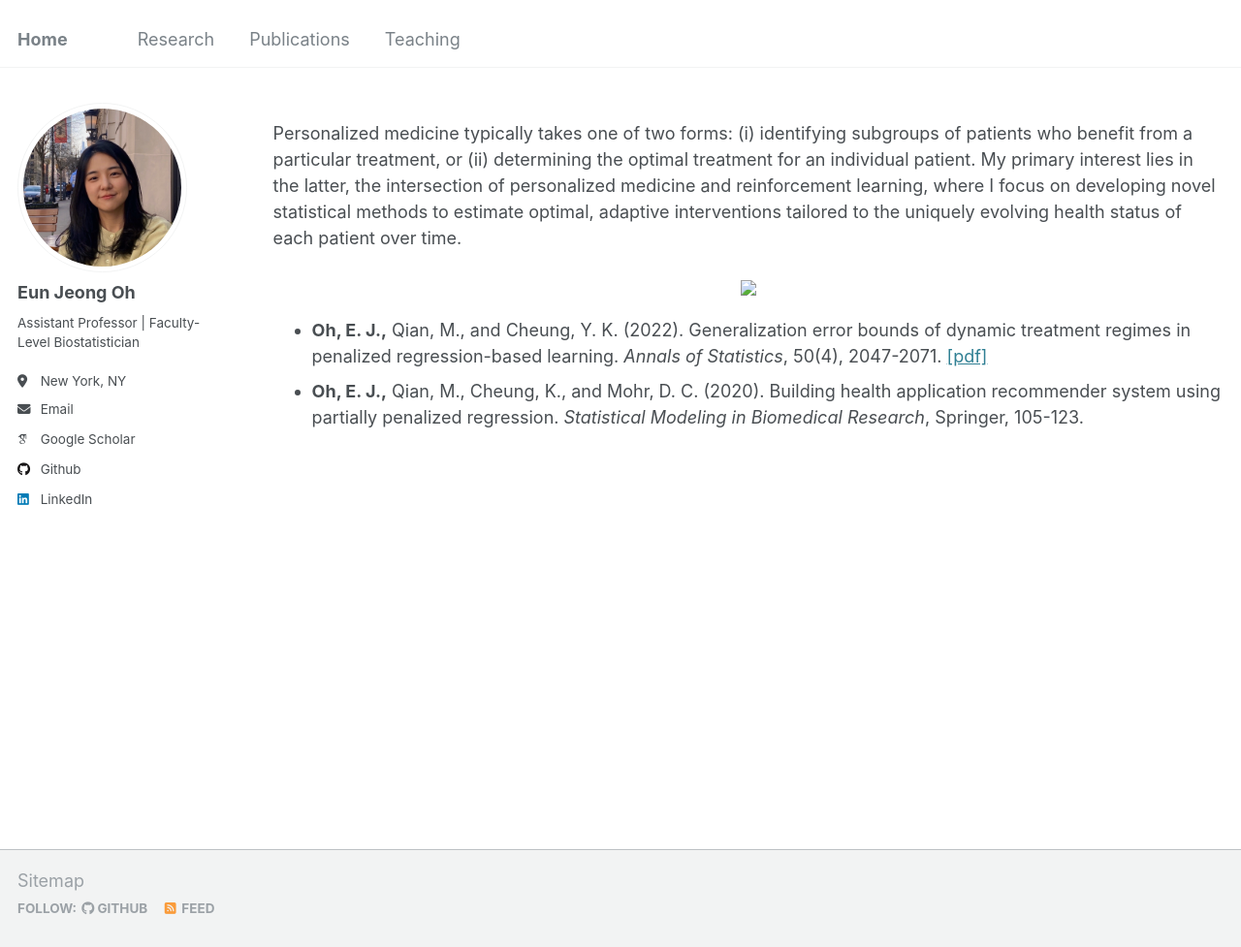
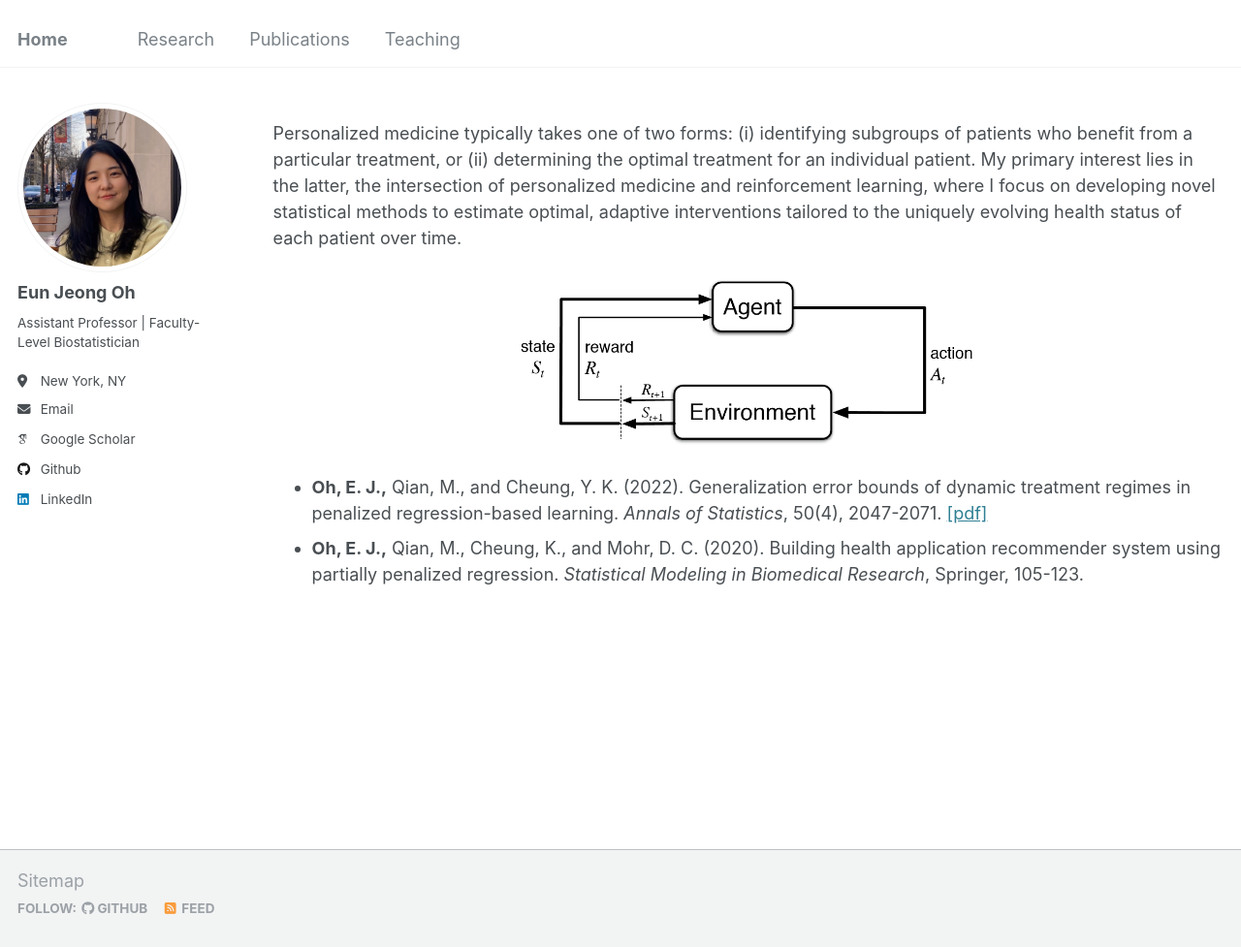
Before and after one commit to oheunj/oheunj.github.io, a Jekyll site: the page built from _pages/research.md, in a window 1280 px wide and 977 px high. Shown: the whole window at 97% size. Built offline with Jekyll 4.4.1, drawn with Linux system fonts in a browser that asks for light colours; some web fonts are replaced.

Commit message:
Update research.md

```diff
--- a/_pages/research.md
+++ b/_pages/research.md
@@ -13,7 +13,7 @@ redirect_from:
 Personalized medicine typically takes one of two forms: (i) identifying subgroups of patients who benefit from a particular treatment, or (ii) determining the optimal treatment for an individual patient. My primary interest lies in the latter, the intersection of personalized medicine and reinforcement learning, where I focus on developing novel statistical methods to estimate optimal, adaptive interventions tailored to the uniquely evolving health status of each patient over time.
 
 <div style="text-align: center;">
-  <img src="images/eoeSq.png" style="width: 50%;">
+  <img src="/images/eoeSq.png" style="width: 50%;">
 </div>
 
 * __Oh, E. J.,__ Qian, M., and Cheung, Y. K. (2022). Generalization error bounds of dynamic treatment regimes in penalized regression-based learning. _Annals of Statistics_, 50(4), 2047-2071. [[pdf]](https://par.nsf.gov/servlets/purl/10429985)
```
